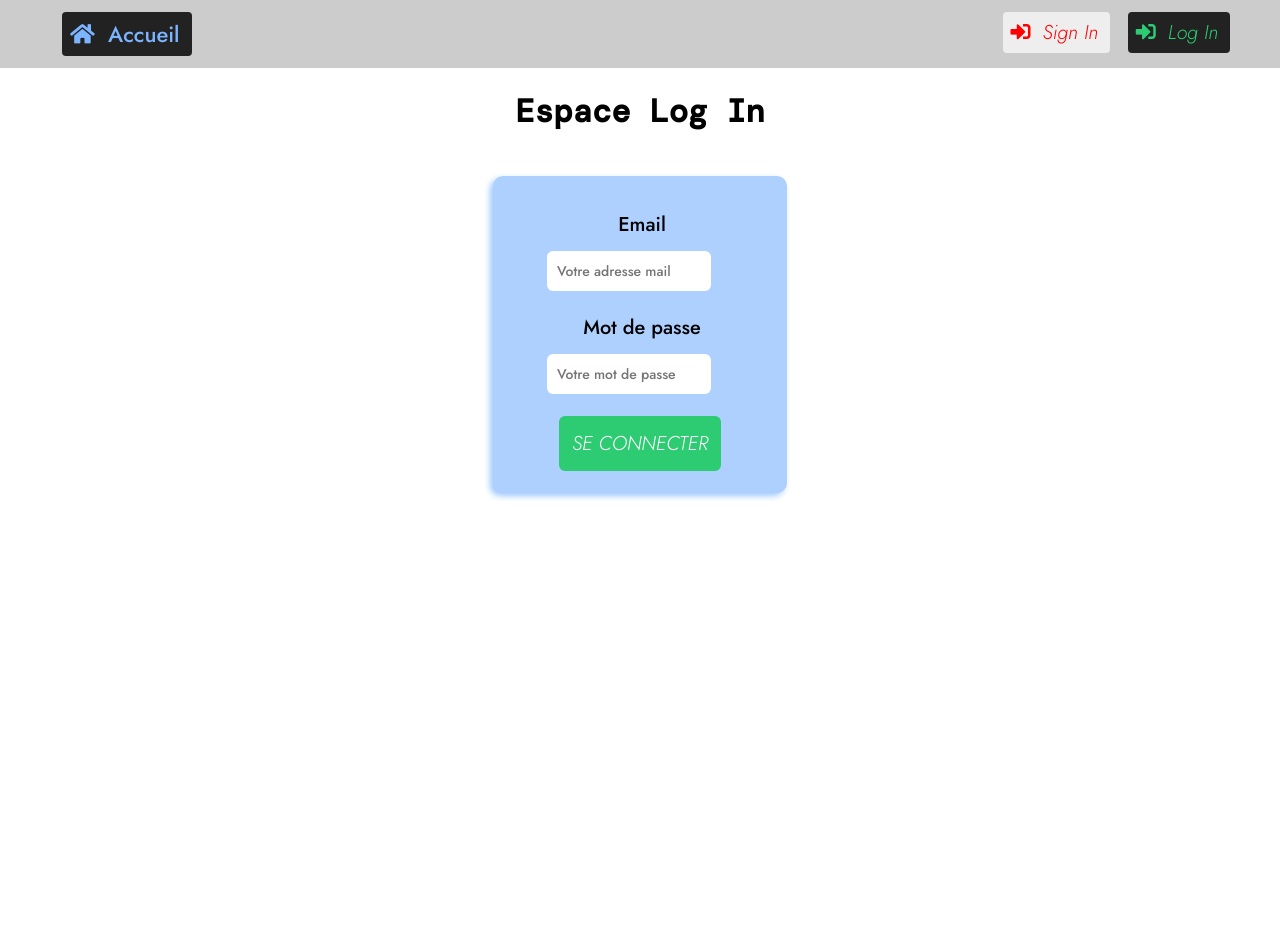
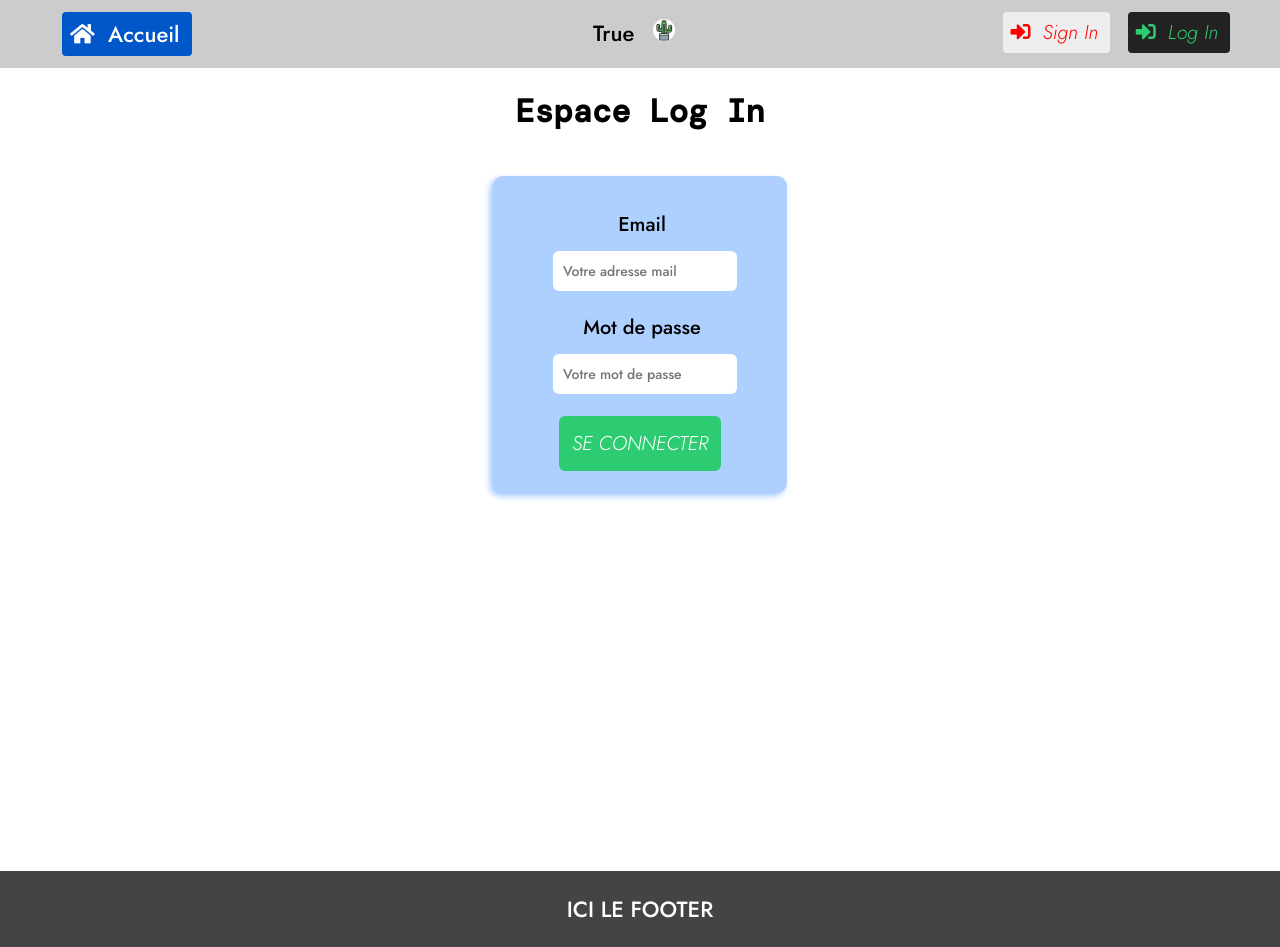
Before and after one commit to PaulMinguet/Site_Quizz, a CodeIgniter app: page /pt_wim21/index.php/home/login in a window 1280 px wide. Before the commit the page ends 500 px from the top, so only its background shows below. Run offline with CodeIgniter, Linux system fonts and the light colour scheme; some libraries are stand-ins or nearby versions.

Commit message:
organisation

```diff
--- a/CodeIgniter/application/config/constants.php
+++ b/CodeIgniter/application/config/constants.php
@@ -1,7 +1,10 @@
 <?php
 defined('BASEPATH') OR exit('No direct script access allowed');
-define("LAYOUT_URL","http://localhost/yoursite/css/");
-// /pt_wim21/CodeIgniter/
+define("URL","http://localhost/pt_wim21/CodeIgniter/");
+
+define('CSS',URL.'css/');
+define('IMAGES',URL.'img/');
+define('JS',URL.'js/');
 /*
 |--------------------------------------------------------------------------
 | Display Debug backtrace
--- a/CodeIgniter/application/controllers/home.php
+++ b/CodeIgniter/application/controllers/home.php
@@ -5,33 +5,42 @@ class Home extends CI_Controller {
     public function index() {
         $this->accueil();
         $this->load->helper('url');
+
     }
     public function accueil()
     {
-    	$this->load->view('nav');
     	$this->load->view('header');
+        $this->load->view('nav');
+        $this->load->view('msg_log_view');
         $this->load->model('accueil');
         $this->load->view('accueil_view');
+        $this->load->view('footer');
     }
 
     public function jeu() {
+        $this->load->view('header');
         $this->load->view('nav');
-        $this->load->view('header');
+        $this->load->view('msg_log_view');
         $this->load->model('jeu');
         $this->load->view('jeu_view');
         $this->load->view('questions');
+        $this->load->view('footer');
     }
     public function login() {
+        $this->load->view('header');
         $this->load->view('nav');
-        $this->load->view('header');
+        $this->load->view('msg_log_view');
         $this->load->model('login');
         $this->load->view('login_view');
+        $this->load->view('footer');
     }
     public function signin() {
+        $this->load->view('header');
         $this->load->view('nav');
-        $this->load->view('header');
+        $this->load->view('msg_log_view');
         $this->load->model('signin');
         $this->load->view('signin_view');
+        $this->load->view('footer');
     }
 }
 
--- a/CodeIgniter/application/models/accueil.php
+++ b/CodeIgniter/application/models/accueil.php
@@ -11,10 +11,8 @@
 
 			require $this->load->views('header.php');
 			require $this->load->views('nav.php');
-            require $this->load->views('msg_log_view');
 
 			// echo password_hash("$passwd", PASSWORD_DEFAULT);
-			echo "<h1 class='bienvenue'>$prenom $nom <img src='../img/cactus.jpg'/> $email</h1>";
 
 			require $this->load->views('footer.php');
 		}
--- a/CodeIgniter/application/views/accueil_view.php
+++ b/CodeIgniter/application/views/accueil_view.php
@@ -1,7 +1,6 @@
 <html>
 	<head>
-        <link rel = "stylesheet" type = "text/css" href = "<?php echo base_url(); ?>css/style.css">
-
+        <link rel = "stylesheet" type = "text/css" href = "<?php echo CSS; ?>style.css">
 	</head>
 	<body>
 
--- a/CodeIgniter/application/views/login_view.php
+++ b/CodeIgniter/application/views/login_view.php
@@ -1,9 +1,6 @@
 <html>
 	<head>
-		<link rel = "stylesheet" type = "text/css"
-	    href = "<?php echo base_url(); ?>css/style.css">
-	    <script type = 'text/javascript' src = "<?php echo base_url();
-   		?>js/btnSelect.js"></script>
+        <link rel = "stylesheet" type = "text/css" href = "<?php echo CSS; ?>style.css">
 	</head>
 
 	<body>
@@ -16,5 +13,7 @@
 		    <input id="password" type="text" name="password" placeholder="Votre mot de passe" value="<?php $passwd ?>" class="area" />
 		    <input type="submit" name="connect" value="Se connecter">
 		</form>
-	</body>
+    </body>
+    <script src="<?php echo JS; ?>btnSelect.js"></script>
+
 </html>
--- a/CodeIgniter/application/views/msg_log_view.php
+++ b/CodeIgniter/application/views/msg_log_view.php
@@ -1,2 +1,2 @@
 
-<h1 class='bienvenue'> <?php $prenom?> <?php $nom ?><img src='../img/cactus.jpg'/> <?php $email ?></h1>
+<h1 class='bienvenue'> True <?php $prenom?> <?php $nom ?><img src='<?php echo IMAGES; ?>cactus.jpg'/> <?php $email ?></h1>
--- a/CodeIgniter/application/views/signin_view.php
+++ b/CodeIgniter/application/views/signin_view.php
@@ -1,7 +1,6 @@
 <html>
     <head>
-        <link rel = "stylesheet" type = "text/css"
-	    href = "<?php echo base_url(); ?>css/style.css">
+        <link rel = "stylesheet" type = "text/css" href = "<?php echo CSS; ?>style.css">
     </head>
 
     <body>
--- a/CodeIgniter/css/style.css
+++ b/CodeIgniter/css/style.css
@@ -71,8 +71,8 @@ nav ul li a {
 #btn-acc {
     position: relative;
     left: 50px;
-    color: rgb(124, 181, 255);
-    background-color: #222;
+    color: #FFF;
+    background-color: #0057c9;
     padding: 6px 12px 6px 8px;
     border-radius: 4px;
 }
@@ -250,7 +250,7 @@ nav ul li a {
 }
 .login > .area {
     border-color: transparent transparent #fff transparent;
-    margin-left: 32px;
+    margin-left: 38px;
     width: 164px;
     padding: 8px;
     margin-bottom: 22px;
```
Also changed, not shown: CodeIgniter/img/cactus.jpg (renamed from CodeIgniter/application/img/cactus.jpg).
